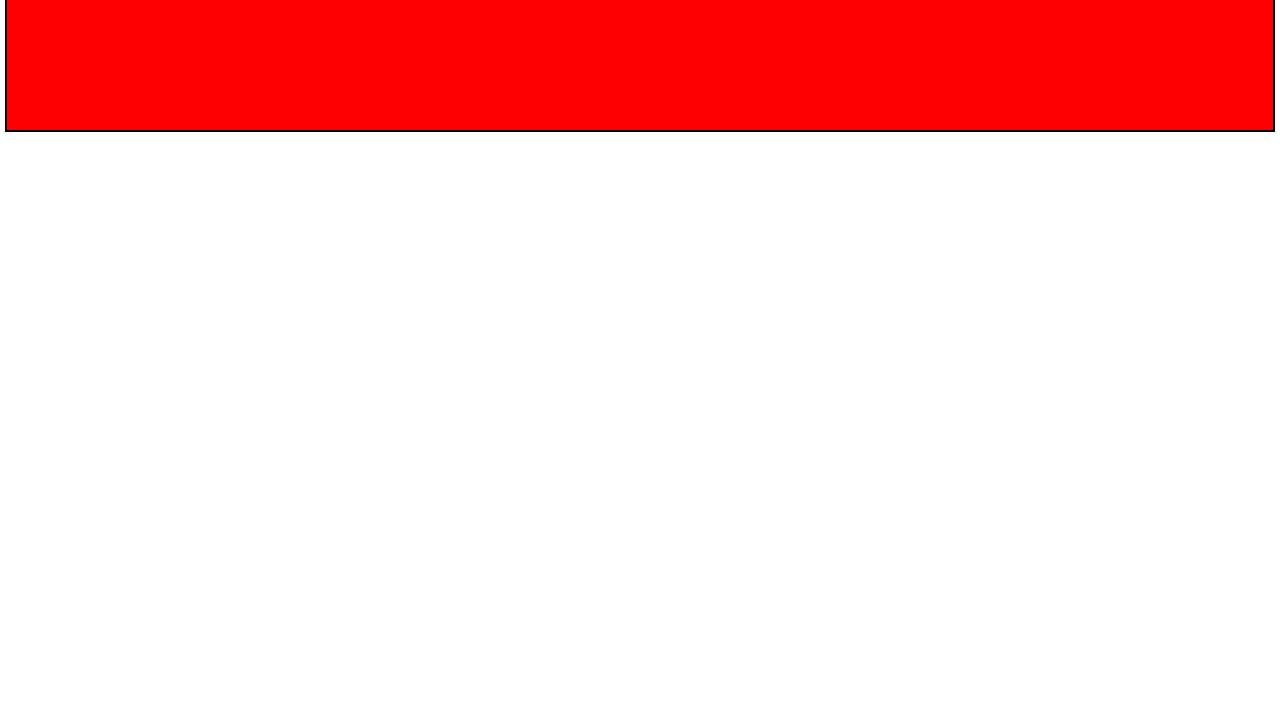
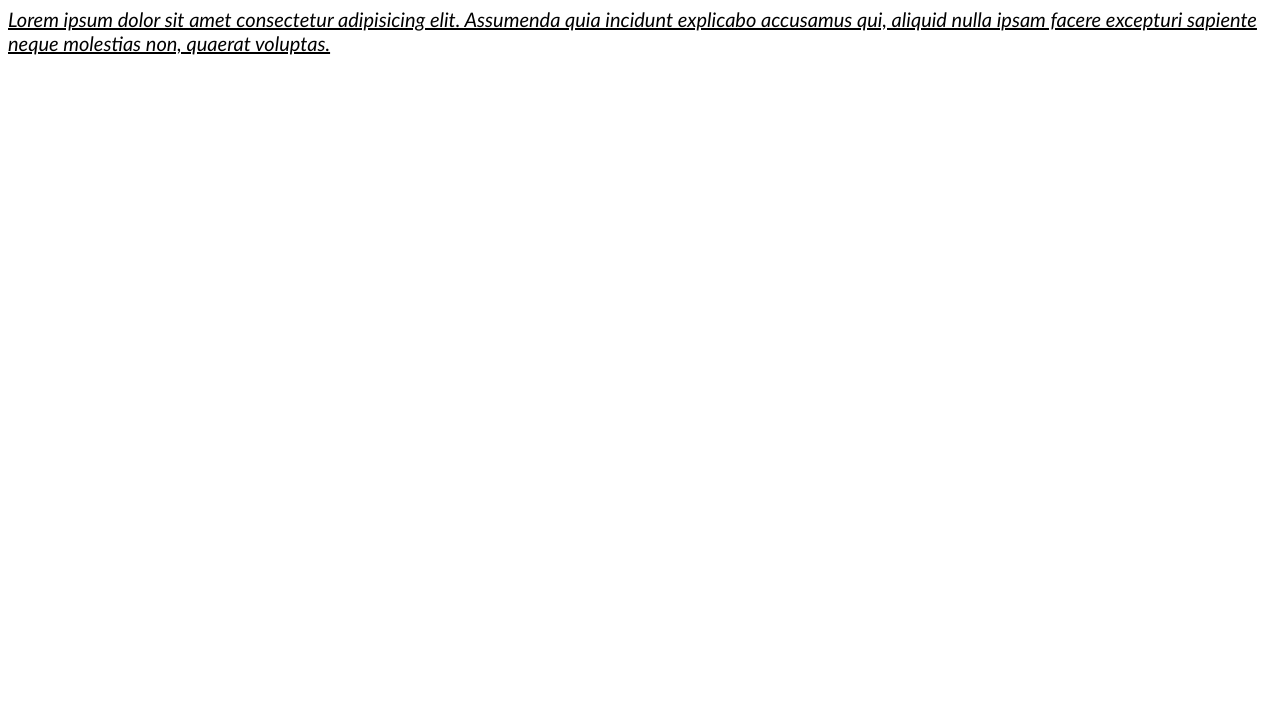
Before and after one commit to hashir0260/Web-Development-Learning-Progress, a plain HTML site: page Day 6/index.html in a window 1280 px wide. Shown: the part 73-800 px from the top of the page. Drawn offline with Linux system fonts and the light colour scheme.

Commit message:
Learned diffrent font properties and color properties

```diff
--- a/Day 6/index.html
+++ b/Day 6/index.html
@@ -1,30 +1,29 @@
 <!DOCTYPE html>
 <html lang="en">
+
 <head>
     <meta charset="UTF-8">
     <meta name="viewport" content="width=device-width, initial-scale=1.0">
     <title>Document</title>
 </head>
+
+<style>
+    p{
+        font-size: 20px;
+        font-family: 'Trebuchet MS', 'Lucida Sans Unicode', 'Lucida Grande', 'Lucida Sans', Arial, sans-serif;
+        font-style: italic;
+        text-decoration: underline;
+    }
+
+</style>
+
+
 <body>
 
-    <style>
-        *{
-            margin: 0;
-            padding: 0;
-        }
-        .div1{
-            background-color: red;
-            padding: 10px;
-            border: 2px solid black;
-            margin: 5px;
-            height: 200px;
-            box-sizing: border-box;
-        }
-    </style>
+    <h1>Text</h1>
+    <p>Lorem ipsum dolor sit amet consectetur adipisicing elit. Assumenda quia incidunt explicabo accusamus qui, aliquid
+        nulla ipsam facere excepturi sapiente neque molestias non, quaerat voluptas.</p>
 
+</body>
 
-    <div class="div1">
-        I am a div one
-    </div>
-</body>
 </html>
```
